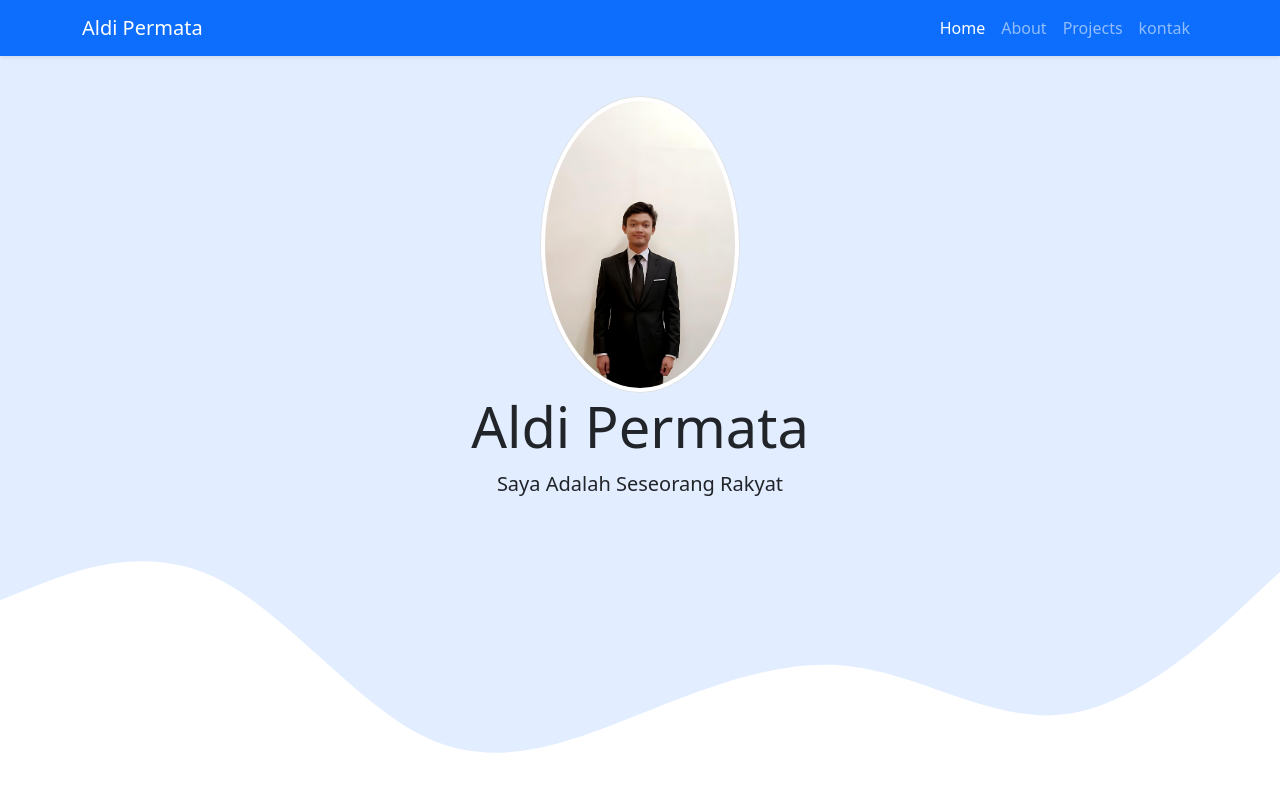
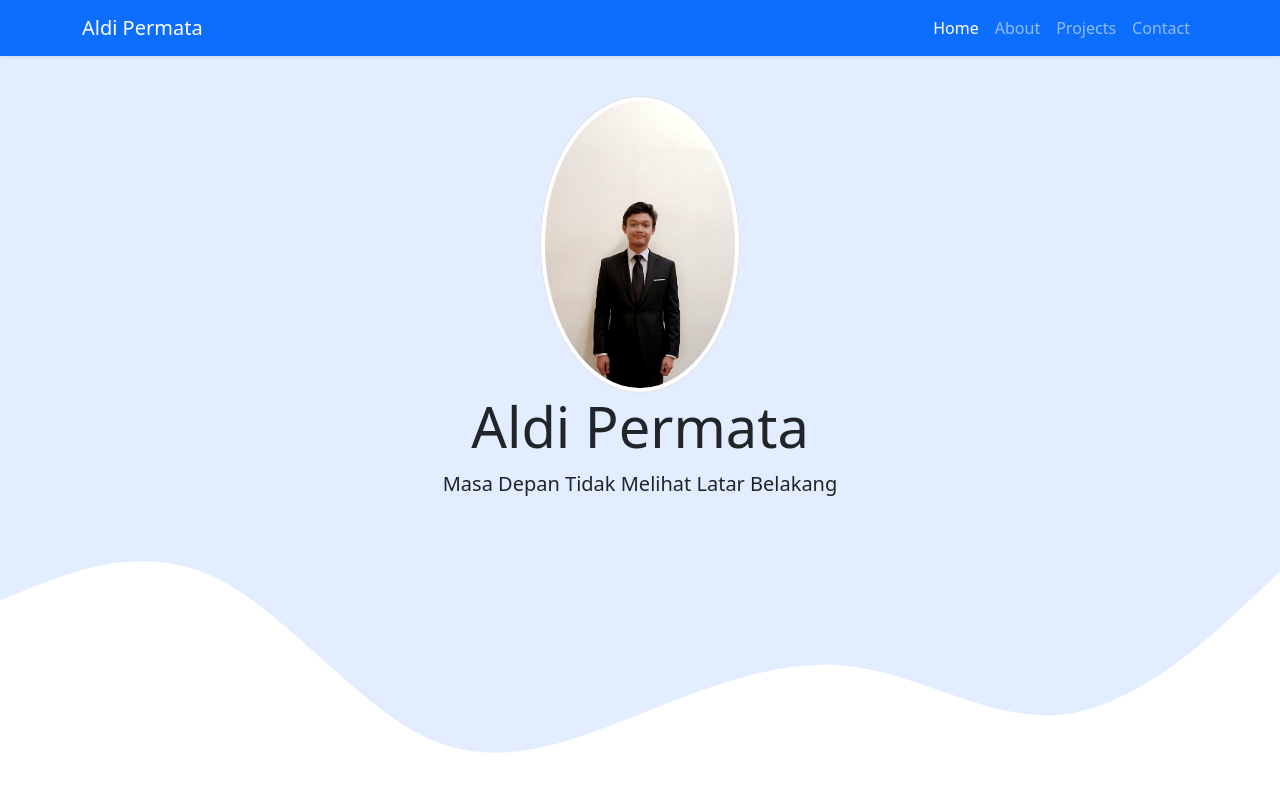
Before and after one commit to aldipermata/My-Porfolio, a plain HTML site: page index.html in a window 1280 px wide. Shown: the top 800 px of the page. Drawn offline with nearby package versions, Linux system fonts and the light colour scheme.

Commit message:
Update index.html

```diff
--- a/index.html
+++ b/index.html
@@ -26,7 +26,7 @@
         <a class="nav-link active" aria-current="page" href="#">Home</a>
         <a class="nav-link" href="#about">About</a>
         <a class="nav-link" href="#projects">Projects</a>
-        <a class="nav-link" href="#contact">kontak</a>
+        <a class="nav-link" href="#contact">Contact</a>
 
       </div>
     </div>
@@ -44,7 +44,7 @@
 <section class="jumbotron text-center" >
   <img src="img/saya.jpeg" alt="Aldi Permata" width="200" class="rounded-circle img-thumbnail">
   <h1 class="display-4">Aldi Permata</h1>
-  <p class="lead">Saya Adalah Seseorang Rakyat </p>
+  <p class="lead">Masa Depan Tidak Melihat Latar Belakang</p>
 <svg xmlns="http://www.w3.org/2000/svg" viewBox="0 0 1440 320"><path fill="#ffffff" fill-opacity="1" d="M0,96L40,80C80,64,160,32,240,69.3C320,107,400,213,480,250.7C560,288,640,256,720,224C800,192,880,160,960,170.7C1040,181,1120,235,1200,224C1280,213,1360,139,1400,101.3L1440,64L1440,320L1400,320C1360,320,1280,320,1200,320C1120,320,1040,320,960,320C880,320,800,320,720,320C640,320,560,320,480,320C400,320,320,320,240,320C160,320,80,320,40,320L0,320Z"></path></svg>
 
  </section>
```
